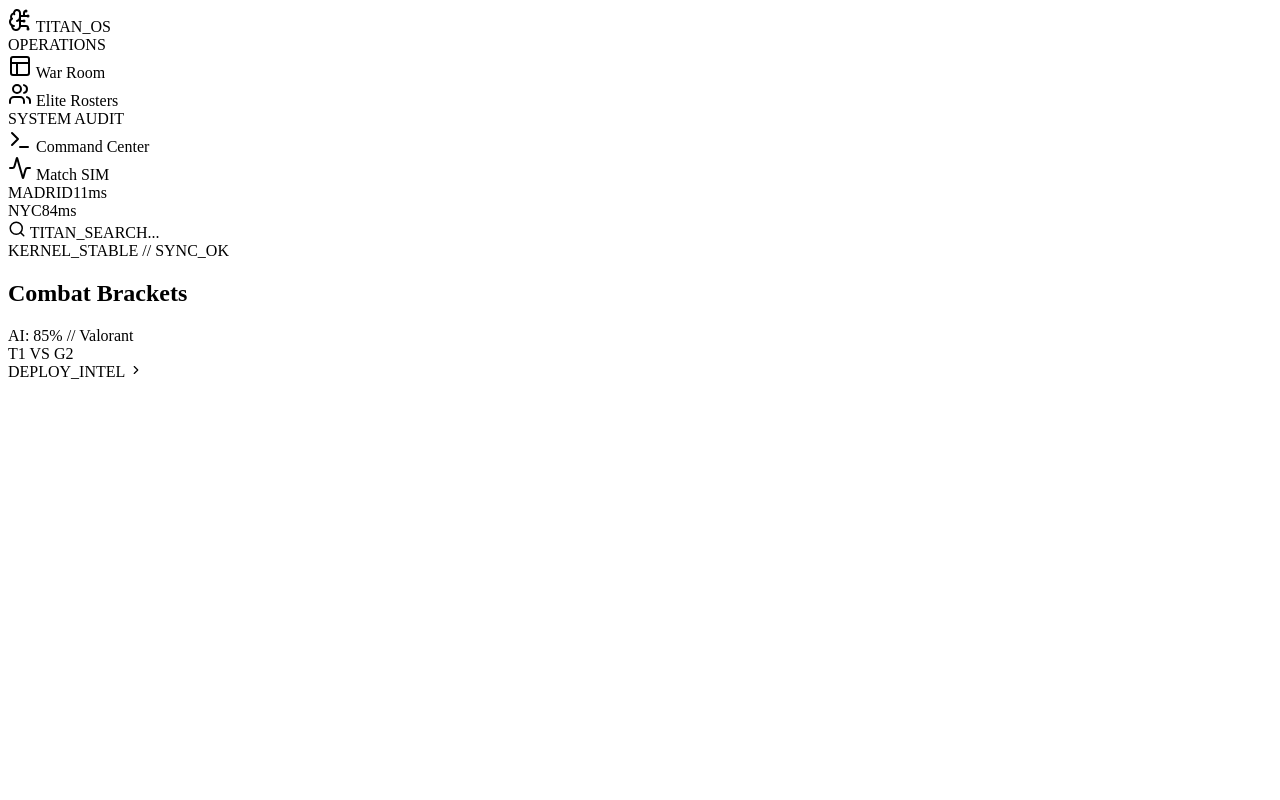
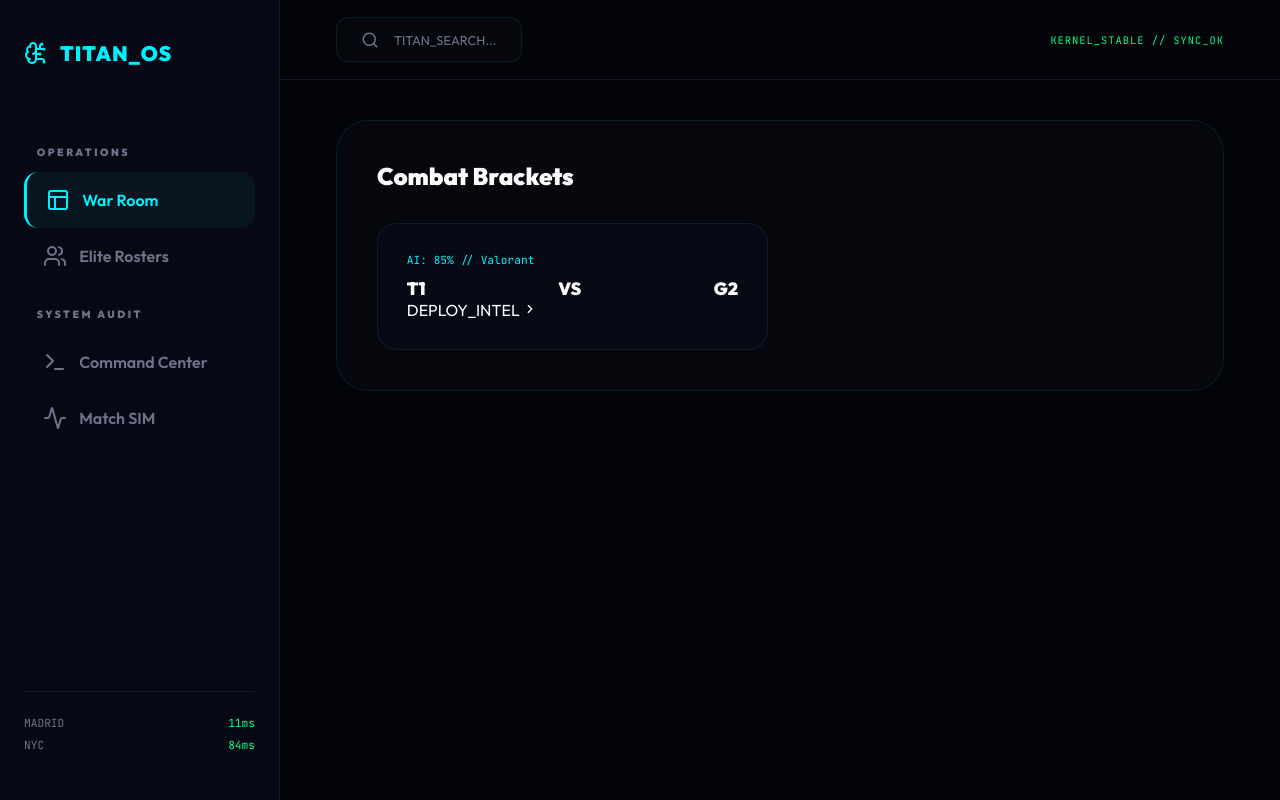
Before and after one commit to miguelpantojag03/E-SPORTS, a React (Vite) app in the folder frontend/: page / in a window 1280 px wide. Built offline with nearby package versions, Linux system fonts and the light colour scheme.

Commit message:
fix: restore full TITAN_OS CSS styles after modular refactor

```diff
--- a/frontend/src/index.css
+++ b/frontend/src/index.css
@@ -1,45 +1,125 @@
-/* Additional Titan Styles */
+@import url('https://fonts.googleapis.com/css2?family=Outfit:wght@300;400;600;900&family=JetBrains+Mono&display=swap');
 
-.roster-list-titan {
-  display: flex;
-  flex-direction: column;
-  gap: 12px;
-  margin-top: 2rem;
+:root {
+  --primary: #00f2ff;
+  --secondary: #7000ff;
+  --bg-dark: #02040a;
+  --bg-panel: #070914;
+  --bg-card: rgba(255, 255, 255, 0.02);
+  --border: rgba(0, 242, 255, 0.1);
+  --text-main: #ffffff;
+  --text-dim: #70748b;
 }
 
-.p-item-titan {
-  background: rgba(255, 255, 255, 0.03);
-  padding: 1.2rem 1.5rem;
-  border-radius: 12px;
-  display: flex;
-  justify-content: space-between;
-  align-items: center;
-  border: 1px solid var(--border);
-  transition: 0.3s;
+* { box-sizing: border-box; margin: 0; padding: 0; }
+
+body {
+  background-color: var(--bg-dark);
+  color: var(--text-main);
+  font-family: 'Outfit', sans-serif;
+  overflow: hidden;
+  height: 100vh;
 }
 
-.p-item-titan:hover {
-  background: rgba(0, 242, 255, 0.05);
-  border-color: var(--primary);
-  transform: translateX(5px);
+/* --- Efectos Globales --- */
+.scanline {
+  position: fixed; top: 0; left: 0; width: 100%; height: 100%;
+  background: linear-gradient(rgba(18, 16, 16, 0) 50%, rgba(0, 0, 0, 0.1) 50%);
+  background-size: 100% 4px; pointer-events: none; z-index: 1000; opacity: 0.1;
 }
 
-.p-rank {
-  font-family: 'JetBrains Mono';
-  font-size: 0.75rem;
-  color: var(--primary);
-  font-weight: 800;
-  text-transform: uppercase;
+/* --- Layout Titan --- */
+.dashboard-titan { display: flex; height: 100vh; position: relative; }
+
+/* Sidebar */
+.sidebar-titan {
+  width: 280px; background: var(--bg-panel); border-right: 1px solid var(--border);
+  padding: 2.5rem 1.5rem; display: flex; flex-direction: column; z-index: 200;
 }
 
-.placeholder-god {
-  height: 300px;
-  display: flex;
-  justify-content: center;
-  align-items: center;
-  border: 2px dashed var(--border);
-  border-radius: 24px;
-  color: var(--text-dim);
-  font-weight: 900;
-  letter-spacing: 2px;
+.brand-titan {
+  display: flex; align-items: center; gap: 12px; font-weight: 900;
+  font-size: 1.3rem; letter-spacing: 1px; color: var(--primary); margin-bottom: 3.5rem;
 }
+
+.section-label-titan {
+  font-size: 0.65rem; font-weight: 900; color: var(--text-dim);
+  letter-spacing: 2.5px; margin: 1.5rem 0 0.8rem 0.8rem;
+}
+
+.nav-item-titan {
+  display: flex; align-items: center; gap: 12px; padding: 1rem 1.2rem;
+  color: var(--text-dim); cursor: pointer; border-radius: 14px;
+  transition: 0.3s; font-weight: 600;
+}
+.nav-item-titan:hover { background: rgba(255,255,255,0.03); color: white; }
+.nav-item-titan.active { background: rgba(0, 242, 255, 0.05); color: var(--primary); border-left: 3px solid var(--primary); }
+
+.sidebar-footer { margin-top: auto; border-top: 1px solid var(--border); padding-top: 1.5rem; }
+.ping-item { display: flex; justify-content: space-between; font-size: 0.7rem; color: var(--text-dim); margin-bottom: 8px; font-family: 'JetBrains Mono'; }
+.ping-val { color: #00ff88; }
+
+/* Main Content */
+.main-titan { flex: 1; display: flex; flex-direction: column; position: relative; overflow: hidden; }
+.header-titan { height: 80px; padding: 0 3.5rem; display: flex; justify-content: space-between; align-items: center; border-bottom: 1px solid var(--border); }
+
+.search-titan {
+  background: rgba(255,255,255,0.02); border: 1px solid var(--border);
+  padding: 0.8rem 1.5rem; border-radius: 12px; display: flex; align-items: center; gap: 15px;
+  color: var(--text-dim); font-size: 0.8rem; cursor: pointer;
+}
+.status-titan { font-family: 'JetBrains Mono'; font-size: 0.65rem; color: #00ff88; letter-spacing: 1px; }
+
+.viewport-titan { flex: 1; padding: 2.5rem 3.5rem; overflow-y: auto; }
+.view-card-titan { background: var(--bg-card); border: 1px solid var(--border); padding: 2.5rem; border-radius: 32px; backdrop-filter: blur(10px); }
+
+/* Brackets */
+.b-grid-titan { display: grid; grid-template-columns: repeat(auto-fill, minmax(280px, 1fr)); gap: 1.5rem; margin-top: 2rem; }
+.m-card-titan {
+  background: var(--bg-panel); border: 1px solid var(--border); padding: 1.8rem;
+  border-radius: 20px; cursor: pointer; transition: 0.3s;
+}
+.m-card-titan:hover { transform: translateY(-5px); border-color: var(--primary); box-shadow: 0 10px 30px rgba(0, 242, 255, 0.1); }
+.m-info { font-size: 0.7rem; color: var(--primary); font-family: 'JetBrains Mono'; margin-bottom: 10px; }
+.m-teams { display: flex; justify-content: space-between; font-weight: 800; font-size: 1.1rem; }
+
+/* Rosters */
+.roster-list-titan { display: flex; flex-direction: column; gap: 10px; margin-top: 1.5rem; }
+.p-item-titan {
+  background: rgba(255, 255, 255, 0.03); padding: 1.2rem; border-radius: 14px;
+  display: flex; justify-content: space-between; align-items: center; border: 1px solid var(--border);
+}
+.p-rank { font-family: 'JetBrains Mono'; font-size: 0.7rem; color: var(--primary); }
+
+/* Intel Panel */
+.intel-panel {
+  position: absolute; top: 0; right: 0; width: 380px; height: 100%;
+  background: #0a0c1a; border-left: 2px solid var(--primary); z-index: 1000;
+  padding: 3rem; box-shadow: -20px 0 60px rgba(0,0,0,0.8);
+}
+.intel-header { display: flex; align-items: center; gap: 15px; margin-bottom: 3rem; }
+.intel-header h3 { font-weight: 900; letter-spacing: 1px; }
+.intel-header button { background: transparent; border: none; color: white; font-size: 1.8rem; cursor: pointer; margin-left: auto; }
+.vs-header { display: flex; justify-content: space-between; align-items: center; margin-bottom: 2rem; font-weight: 900; }
+.win-meter { height: 12px; background: rgba(255,255,255,0.05); border-radius: 6px; overflow: hidden; }
+.w-fill { height: 100%; background: linear-gradient(to right, var(--primary), var(--secondary)); box-shadow: 0 0 15px var(--primary); }
+
+/* Console */
+.sim-console { background: #000; border-radius: 20px; border: 1px solid var(--border); height: 400px; display: flex; flex-direction: column; margin-top: 1.5rem; }
+.c-header { background: #111; padding: 12px 20px; font-size: 0.7rem; color: var(--text-dim); font-family: 'JetBrains Mono'; }
+.c-content { padding: 20px; flex: 1; overflow-y: auto; font-family: 'JetBrains Mono'; font-size: 0.85rem; }
+.c-line { margin-bottom: 8px; color: #ccc; }
+.c-time { color: var(--primary); margin-right: 15px; }
+
+/* Buttons */
+.watch-btn {
+  width: 100%; background: var(--primary); color: black; border: none; padding: 1.2rem;
+  border-radius: 14px; font-weight: 900; cursor: pointer; margin-top: 2rem; display: flex; align-items: center; justify-content: center; gap: 10px;
+}
+.watch-btn:hover { box-shadow: 0 0 20px var(--primary); }
+
+@keyframes pulse { 0% { opacity: 1; } 50% { opacity: 0.4; } 100% { opacity: 1; } }
+.pulse { animation: pulse 1.5s infinite; }
+
+::-webkit-scrollbar { width: 5px; }
+::-webkit-scrollbar-thumb { background: var(--border); border-radius: 10px; }
```
